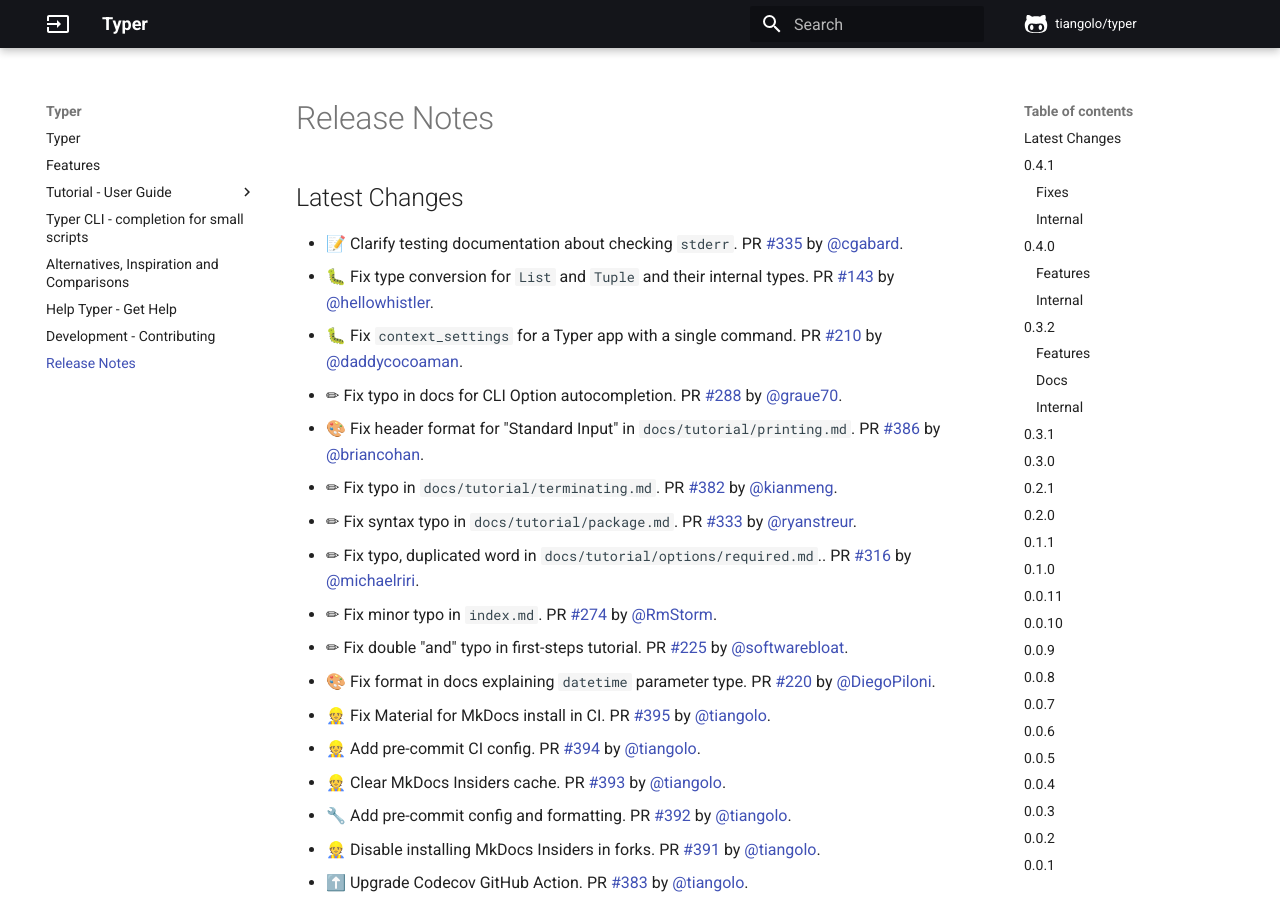
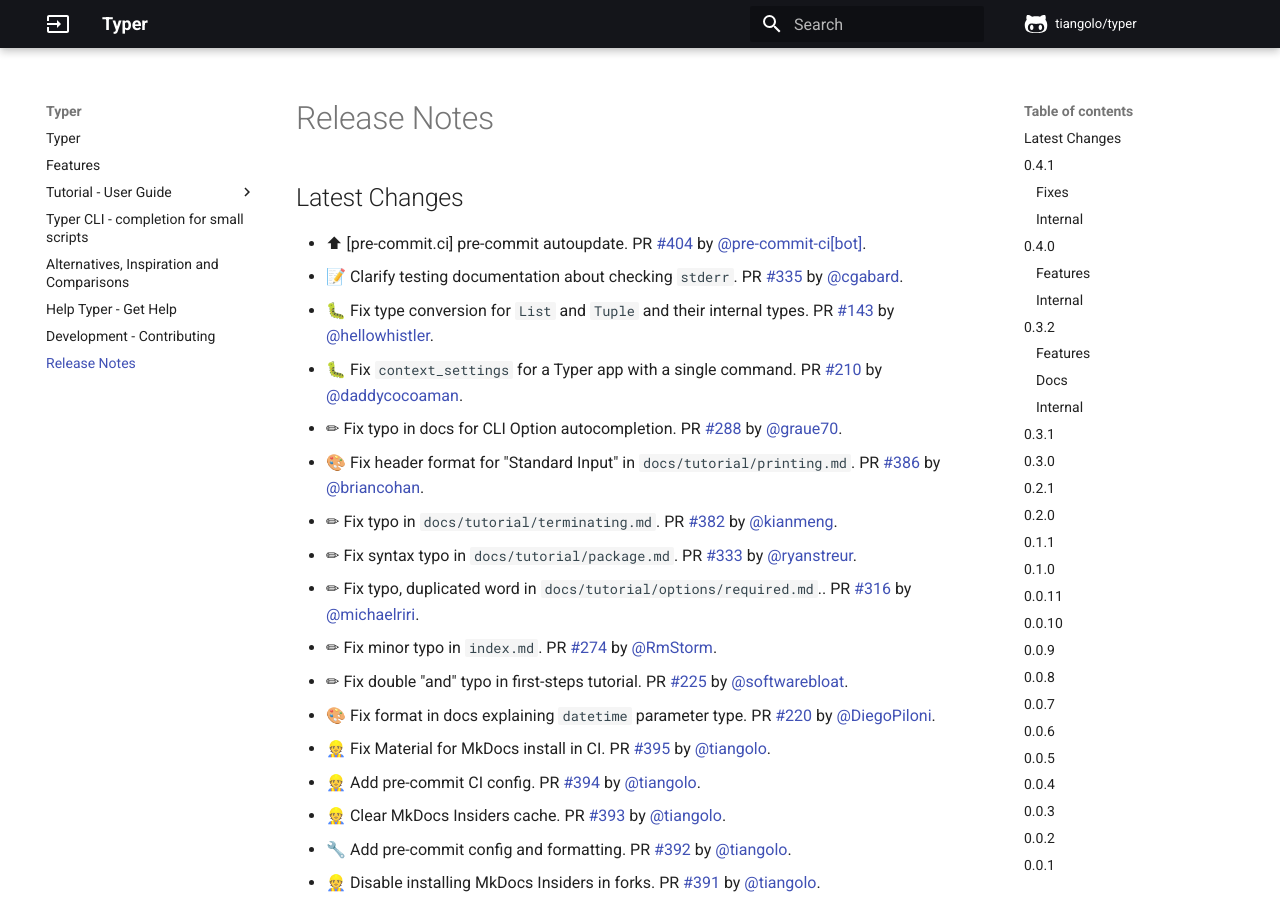
Before and after one commit to RED0731/red_pythonTyper, an MkDocs documentation site: the page built from docs/release-notes.md, in a window 1280 px wide and 900 px high. Built offline with MkDocs 1.6.1 and Material for MkDocs 9.7.7, drawn with Linux system fonts in a browser that asks for light colours; comment, search, counter and statistics services are not loaded.

Commit message:
📝 Update release notes

```diff
--- a/docs/release-notes.md
+++ b/docs/release-notes.md
@@ -1,5 +1,6 @@
 ## Latest Changes
 
+* ⬆ [pre-commit.ci] pre-commit autoupdate. PR [#404](https://github.com/tiangolo/typer/pull/404) by [@pre-commit-ci[bot]](https://github.com/apps/pre-commit-ci).
 * 📝 Clarify testing documentation about checking `stderr`. PR [#335](https://github.com/tiangolo/typer/pull/335) by [@cgabard](https://github.com/cgabard).
 * 🐛 Fix type conversion for `List` and `Tuple` and their internal types. PR [#143](https://github.com/tiangolo/typer/pull/143) by [@hellowhistler](https://github.com/hellowhistler).
 * 🐛 Fix `context_settings` for a Typer app with a single command. PR [#210](https://github.com/tiangolo/typer/pull/210) by [@daddycocoaman](https://github.com/daddycocoaman).
```
